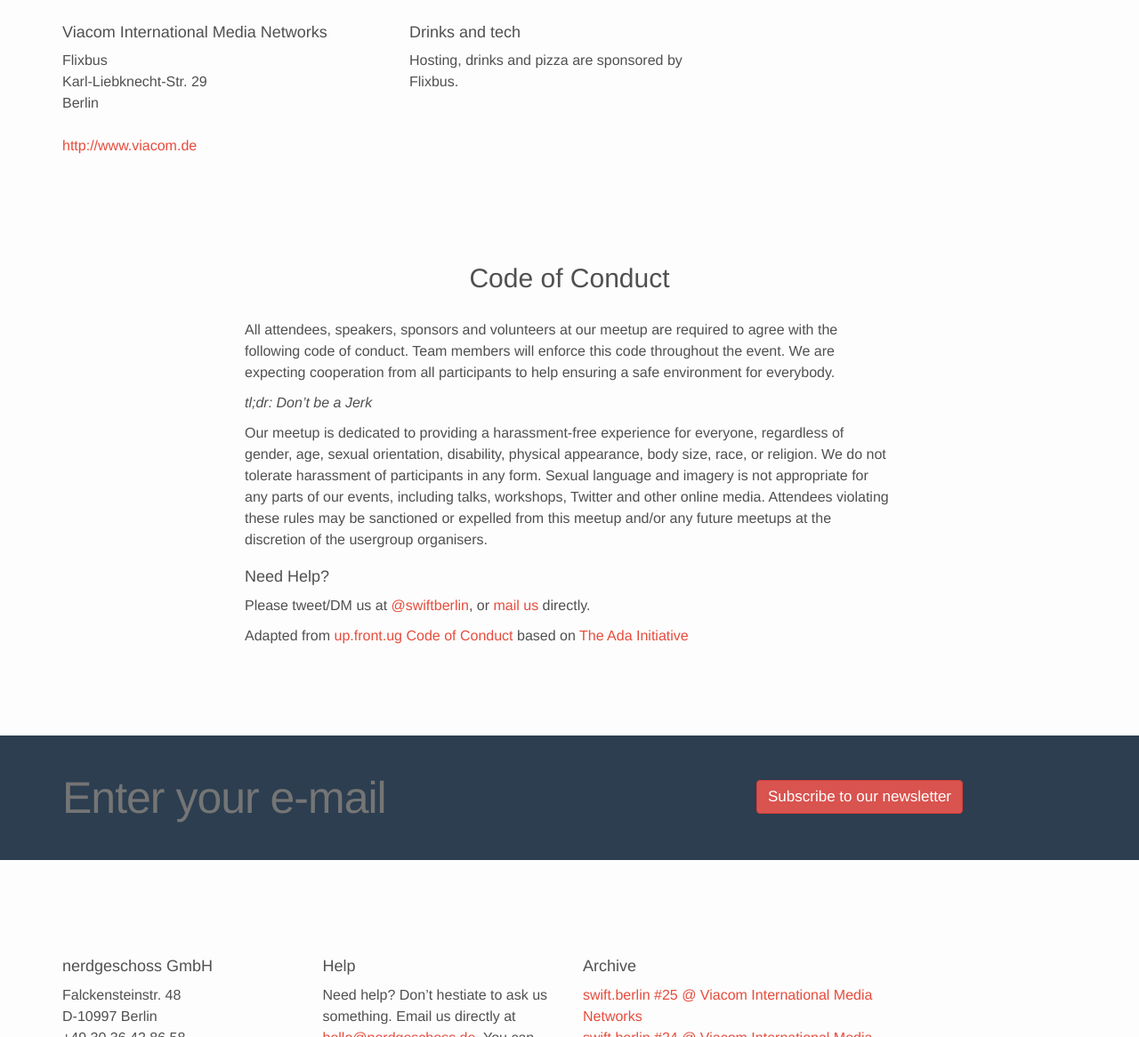
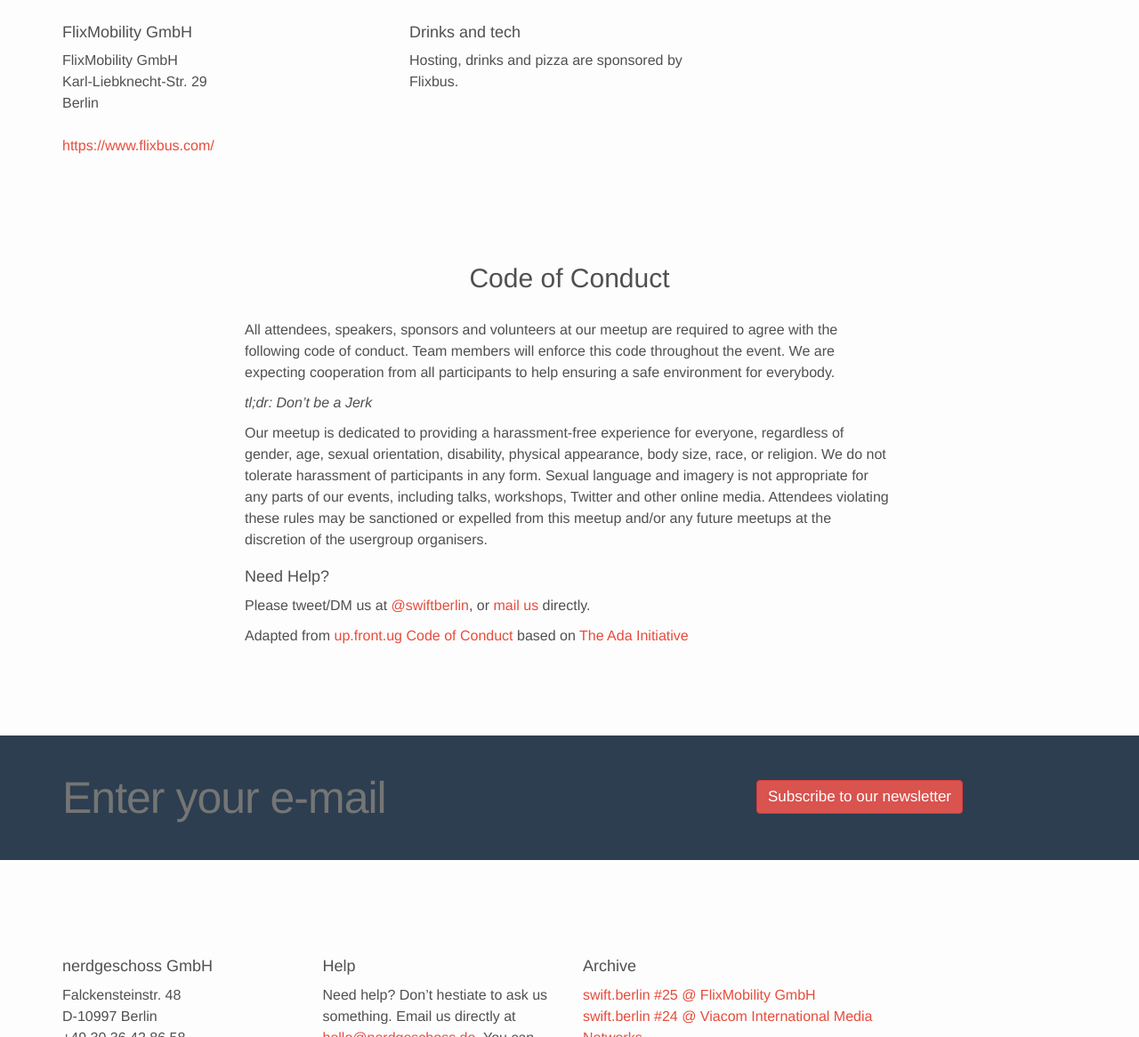
Before and after one commit to swift-berlin/swift-berlin.github.io, a Jekyll site: the page built from _posts/2017-06-12-swift-berlin-25.md, in a window 1280 px wide and 1400 px high, scrolled down 2108 px. Shown: the part 234-1400 px from the top of the window at 89% size. Built offline with Jekyll 4.4.1, drawn with Linux system fonts in a browser that asks for light colours; our own code applies the rules of GitHub Pages for plain Markdown files; some of the changed text lies outside the part shown.

Commit message:
fix url for meetup

```diff
--- a/_posts/2017-06-12-swift-berlin-25.md
+++ b/_posts/2017-06-12-swift-berlin-25.md
@@ -3,12 +3,12 @@ title:  'swift.berlin #25'
 drinks: Hosting, drinks and pizza are sponsored by Flixbus.
 permalink: /
 location:
-  name: Viacom International Media Networks
-  url: http://www.viacom.de
+  name: FlixMobility GmbH
+  url: https://www.flixbus.com/
   about:
   map: https://www.google.com/maps/embed/v1/place?q=Karl-Liebknecht-Str+29,Berlin
   address:
-    - Flixbus
+    - FlixMobility GmbH
     - Karl-Liebknecht-Str. 29
     - Berlin
 
```
